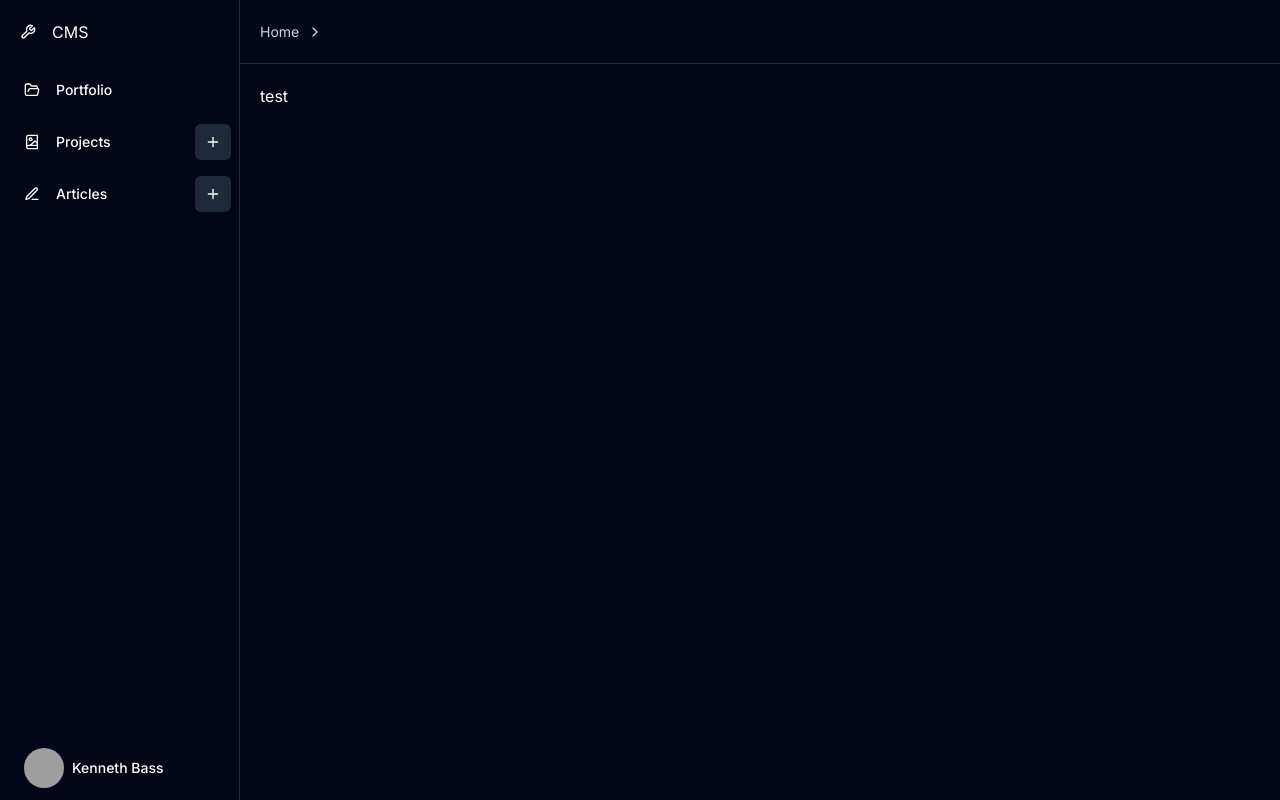
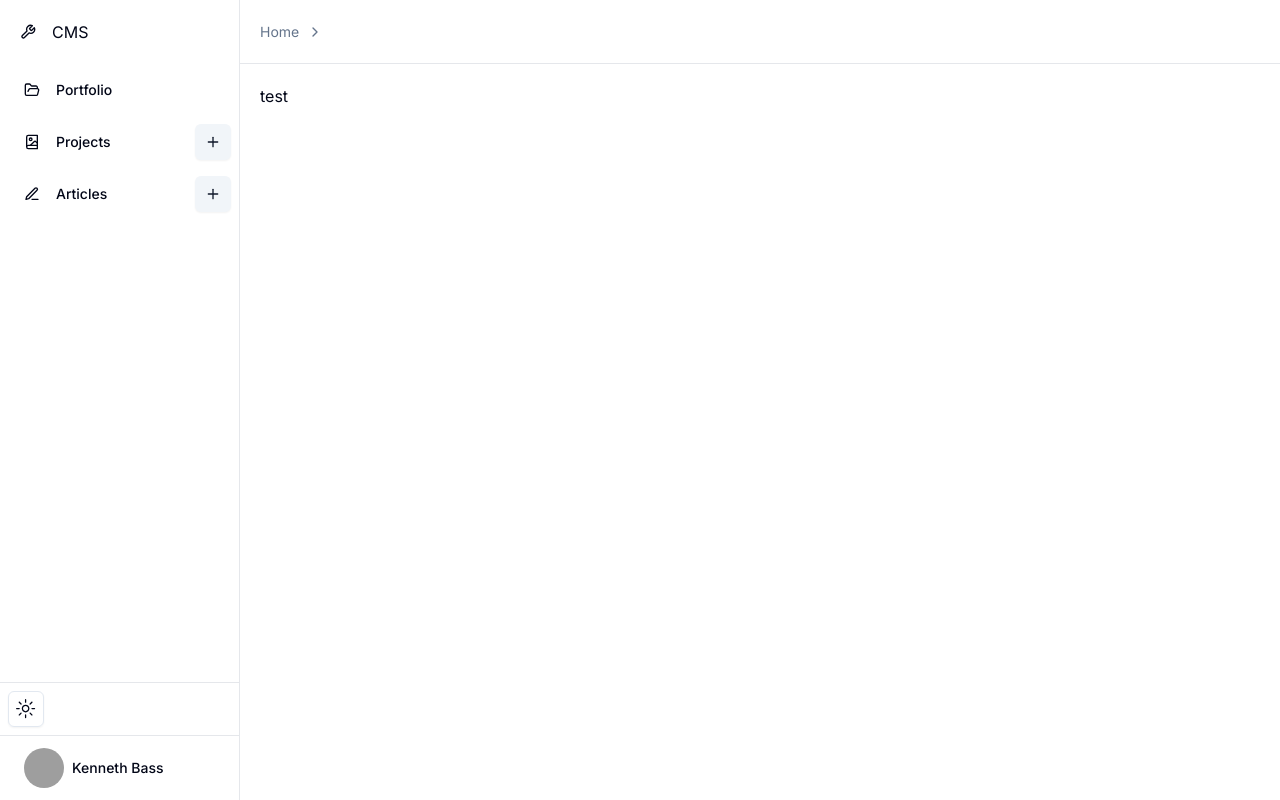
Before and after one commit to dishwasher-detergent/kurioh, a Next.js app: page / in a window 1280 px wide. Built offline with nearby package versions, Linux system fonts and the light colour scheme; grey boxes are pictures that could not be loaded.

Commit message:
add darkmode toggle

```diff
--- a/app/layout.tsx
+++ b/app/layout.tsx
@@ -2,6 +2,7 @@
 import { Nav } from "@/components/ui/nav";
 import { Sidebar } from "@/components/ui/sidebar";
 import { cn } from "@/lib/utils";
+import { ThemeProvider } from "@/providers/theme-provider";
 import { Inter as FontSans } from "next/font/google";
 
 export const fontSans = FontSans({
@@ -15,15 +16,21 @@
 
 export default function RootLayout({ children }: RootLayoutProps) {
   return (
-    <html lang="en" suppressHydrationWarning className="dark">
+    <html lang="en" suppressHydrationWarning>
       <head />
       <body
         className={cn(
-          "h-screen w-screen overflow-hidden bg-white font-sans text-slate-950 antialiased dark:bg-slate-950 dark:text-white",
+          "h-screen w-screen overflow-hidden  font-sans  antialiased",
           fontSans.variable,
         )}
       >
-        <main className="flex h-full w-full flex-col overflow-hidden">
+        <ThemeProvider
+          attribute="class"
+          defaultTheme="system"
+          enableSystem
+          disableTransitionOnChange
+        >
+          <main className="flex h-full w-full flex-col overflow-hidden bg-white text-slate-950 dark:bg-slate-950 dark:text-white">
             <div className="flex h-full w-full flex-1 flex-row flex-nowrap">
               <Sidebar />
               <div className="flex h-full flex-1 flex-col">
@@ -34,6 +41,7 @@
               </div>
             </div>
           </main>
+        </ThemeProvider>
       </body>
     </html>
   );
--- a/components/ui/sidebar.tsx
+++ b/components/ui/sidebar.tsx
@@ -8,6 +8,7 @@
   LucideWrench,
 } from "lucide-react";
 import Link from "next/link";
+import { ModeToggle } from "./theme-toggle";
 
 export const Sidebar = () => {
   return (
@@ -66,7 +67,10 @@
           </Button>
         </li>
       </ul>
-      <div className="p-2">
+      <div className="border-t p-2 dark:border-slate-800">
+        <ModeToggle />
+      </div>
+      <div className="border-t p-2 dark:border-slate-800">
         <Profile />
       </div>
     </aside>
--- /dev/null
+++ b/components/ui/theme-toggle.tsx
@@ -0,0 +1,39 @@
+"use client";
+
+import { MoonIcon, SunIcon } from "@radix-ui/react-icons";
+import { useTheme } from "next-themes";
+
+import { Button } from "@/components/ui/button";
+import {
+  DropdownMenu,
+  DropdownMenuContent,
+  DropdownMenuItem,
+  DropdownMenuTrigger,
+} from "@/components/ui/dropdown-menu";
+
+export function ModeToggle() {
+  const { setTheme } = useTheme();
+
+  return (
+    <DropdownMenu>
+      <DropdownMenuTrigger asChild>
+        <Button variant="outline" size="icon">
+          <SunIcon className="h-[1.2rem] w-[1.2rem] rotate-0 scale-100 transition-all dark:-rotate-90 dark:scale-0" />
+          <MoonIcon className="absolute h-[1.2rem] w-[1.2rem] rotate-90 scale-0 transition-all dark:rotate-0 dark:scale-100" />
+          <span className="sr-only">Toggle theme</span>
+        </Button>
+      </DropdownMenuTrigger>
+      <DropdownMenuContent align="end">
+        <DropdownMenuItem onClick={() => setTheme("light")}>
+          Light
+        </DropdownMenuItem>
+        <DropdownMenuItem onClick={() => setTheme("dark")}>
+          Dark
+        </DropdownMenuItem>
+        <DropdownMenuItem onClick={() => setTheme("system")}>
+          System
+        </DropdownMenuItem>
+      </DropdownMenuContent>
+    </DropdownMenu>
+  );
+}
--- a/package.json
+++ b/package.json
@@ -22,6 +22,7 @@
     "clsx": "^2.0.0",
     "lucide-react": "^0.294.0",
     "next": "14.0.3",
+    "next-themes": "^0.2.1",
     "react": "^18",
     "react-dom": "^18",
     "react-hook-form": "^7.48.2",
--- /dev/null
+++ b/providers/theme-provider.tsx
@@ -0,0 +1,8 @@
+"use client";
+
+import { ThemeProvider as NextThemesProvider } from "next-themes";
+import { type ThemeProviderProps } from "next-themes/dist/types";
+
+export function ThemeProvider({ children, ...props }: ThemeProviderProps) {
+  return <NextThemesProvider {...props}>{children}</NextThemesProvider>;
+}
```
Also changed, not shown: 1 other file (tests, documents, lock files or other folders). Lines whose indentation alone changed are shown as unchanged.
